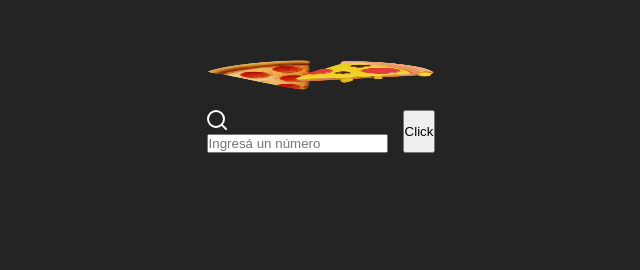
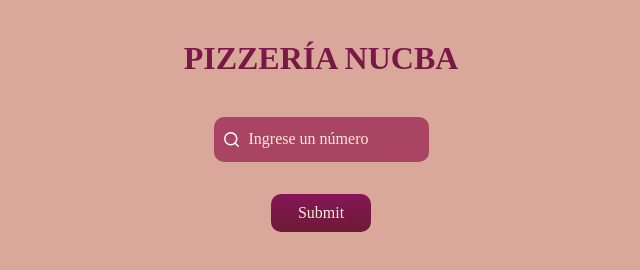
Before and after one commit to Antonella-Banos/E3-Javascript, a plain HTML site: page E3-template-base/index.html in a window 1280 px wide. Shown: the whole page, without its empty margins (319-959 px from the left). Drawn offline with Linux system fonts and the light colour scheme; a web font is replaced by a local one.

Commit message:
estilos css

```diff
--- a/E3-template-base/index.html
+++ b/E3-template-base/index.html
@@ -14,22 +14,21 @@
 
         <section class="form-container">
 
-        <img src="img/pizza.png" alt="logo de pizza" class="pizza-logo">
+        <h1>PIZZERÍA NUCBA</h1>
 
         <form class="form">
 
          <div class="input-container">
          <img src="img/lupa.svg" alt="lupa de búsqueda">
 
-         <input type="number" id="numero" class="input-number" placeholder="Ingresá un número">
+         <input type="number" id="numero" class="input-number" placeholder="Ingrese un número">
          </div>
 
-         <button id="boton" class="input-btn"> Click </button>
+         <button id="boton" class="input-btn"> <span> Submit </span> </button>
 
         </form>
 
         </section>
-
 
 
 
--- a/E3-template-base/style.css
+++ b/E3-template-base/style.css
@@ -9,7 +9,7 @@
   }
 
 body {
-  background: #242424;
+  background: #daa89b;
   font-family: "Signika Negative";
   display: flex;
   align-items: center;
@@ -24,19 +24,69 @@ body {
   padding: 4.5 rem;
 }
 
-.pizza-logo {
-  height: 30px;
-  margin-top: 60px;
-  margin-bottom: 20px;
+h1 {
+  background: linear-gradient(to top, #6d1a36, #861657);
+  color: transparent;
+  background-clip: text;
+  -webkit-background-clip: text;
+  font-size: 2rem;
+  margin-top: 40px;
+  margin-bottom: 40px;
 }
 
 .form {
   display: flex;
-  gap: 15px;
-  flex-wrap: wrap;
+  gap: 2rem;
+  flex-direction: column;
+  align-items: center;
+}
+
+.input-container {
+  display: flex;
+}
+
+.input-container img {
+  width: 25px;
+  background-color: #aa4465;
+  border-radius: 10px 0px 0px 10px;
+  padding-left: 10px;
 }
 
 .input-number {
   display: flex;
+  background-color: #aa4465;
+  outline: none;
+  border: none;
+  border-radius: 0px 10px 10px 0px;
+  padding: 15px 10px;
+  width: 190px;
+  color: antiquewhite;
+  padding-left: 10px;
+}
 
+.input-number::placeholder {
+  color: antiquewhite;
+  font-family: "Signika Negative";
+  font-size: 1rem;
 }
+
+.input-btn {
+  background: linear-gradient(to top, #6d1a36, #861657);
+  outline: none;
+  border: none;
+  width: 100px;
+  padding: 10px;
+  border-radius: 10px;
+  cursor: pointer;
+}
+
+.input-btn span {
+  color: antiquewhite;
+  font-family: "Signika Negative";
+  font-size: 1rem;
+}
+
+.input-btn:hover  {
+  transform: scale(1.1);
+  transition: all 0.8s;
+}
```
Also changed, not shown: E3-template-base/index.js (line endings or trailing spaces).
